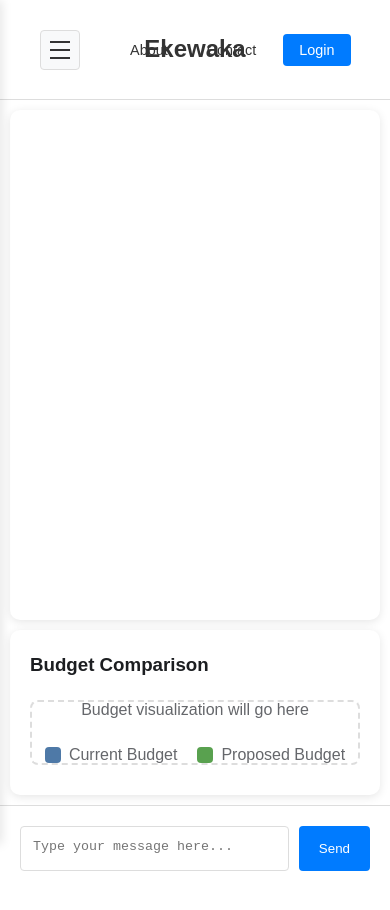
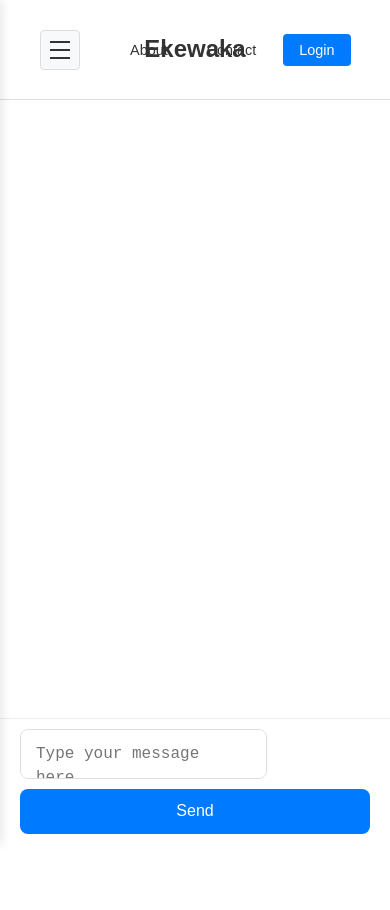
Before and after one commit to jonahjtran/Ekewaka, a React (Create React App) app: page /chat-analysis in a window 390 px wide. Shown: the top 910 px of the page. Built offline with nearby package versions, Linux system fonts and the light colour scheme.

Commit message:
formatted chat page

```diff
--- a/src/components/ChatAnalysisPage.css
+++ b/src/components/ChatAnalysisPage.css
@@ -1,41 +1,52 @@
 .chat-analysis-page {
-  height: 100vh;
   display: flex;
   flex-direction: column;
-  width: 100%;
-  transition: all 0.3s ease;
+  height: calc(100vh - 7vh); /* Subtract navbar height */
+  min-height: 0; /* Ensure flex items can shrink */
 }
 
 .main-content {
   display: flex;
-  height: calc(93vh - 80px); /* Subtract navbar and input section height */
-  padding: 20px;
-  gap: 20px;
-  width: 100%;
+  flex: 1;
+  overflow: hidden;
+  min-height: 0; /* Ensure flex items can shrink */
   transition: all 0.3s ease;
 }
 
-/* Chat Section Styles */
 .chat-section {
   flex: 1;
-  background: #fff;
-  border-radius: 10px;
-  box-shadow: 0 2px 10px rgba(0, 0, 0, 0.1);
+  padding: 20px;
   display: flex;
   flex-direction: column;
   overflow: hidden;
+  min-height: 0; /* Ensure flex items can shrink */
   transition: all 0.3s ease;
-  min-width: 0; /* Allow flex item to shrink below content size */
+  max-width: 100%;
 }
 
 .chat-messages {
   flex: 1;
   overflow-y: auto;
-  padding: 20px;
+  padding-right: 10px;
+  margin-bottom: 10px; /* Add space between messages and input */
+  max-width: 800px; /* Limit width of messages */
+  margin-left: auto;
+  margin-right: auto;
+  transition: all 0.3s ease;
+}
+
+/* When graph is active, adjust chat section */
+.graph-active .chat-section {
+  flex: 0 1 60%;
+  min-width: 400px;
+}
+
+.graph-active .chat-messages {
+  margin-right: 0;
 }
 
 .message {
-  margin-bottom: 20px;
+  margin-bottom: 15px;
   display: flex;
 }
 
@@ -47,62 +58,139 @@
   max-width: 70%;
   padding: 12px 16px;
   border-radius: 12px;
-  position: relative;
+  background: #f0f2f5;
 }
 
 .message.user .message-content {
   background: #007bff;
   color: white;
-  border-bottom-right-radius: 4px;
 }
 
 .message.bot .message-content {
   background: #f0f2f5;
-  color: #1c1e21;
-  border-bottom-left-radius: 4px;
 }
 
 .timestamp {
-  font-size: 0.75rem;
-  color: #65676b;
+  font-size: 0.8rem;
+  color: #666;
   margin-top: 4px;
   display: block;
 }
 
-/* Graph Section Styles */
-.graph-section {
-  width: 40%;
-  min-width: 300px; /* Minimum width for readability */
-  background: #fff;
-  border-radius: 10px;
-  box-shadow: 0 2px 10px rgba(0, 0, 0, 0.1);
-  padding: 20px;
+.message.user .timestamp {
+  color: #ccc;
+}
+
+/* Message input section */
+.message-input-section {
+  padding: 10px 20px;
+  background: white;
+  border-top: 1px solid #eee;
+  position: sticky;
+  bottom: 0;
+  width: 100%;
+  z-index: 1;
+}
+
+.message-form {
+  display: flex;
+  gap: 10px;
+  align-items: flex-start; /* Align items to top */
+  max-width: 800px; /* Match chat messages max-width */
+  margin: 0 auto;
   transition: all 0.3s ease;
 }
 
+.graph-active .message-form {
+  margin-right: 0;
+}
+
+.message-input {
+  flex: 1;
+  padding: 12px 15px;
+  border: 1px solid #ddd;
+  border-radius: 8px;
+  font-size: 1rem;
+  line-height: 1.5;
+  resize: none;
+  max-height: 150px;
+  min-height: 45px;
+  overflow-y: auto;
+  background: #fff;
+  display: block; /* Ensure block display */
+  margin: 0; /* Remove any default margins */
+  box-sizing: border-box; /* Include padding in height calculation */
+}
+
+.message-input:focus {
+  outline: none;
+  border-color: #007bff;
+}
+
+.send-button {
+  background: #007bff;
+  color: white;
+  border: none;
+  border-radius: 8px;
+  padding: 12px 24px;
+  font-size: 1rem;
+  cursor: pointer;
+  height: 45px;
+  transition: background-color 0.2s ease;
+  white-space: nowrap;
+  align-self: flex-end; /* Align button with bottom of input */
+  margin-bottom: 0; /* Remove any default margins */
+}
+
+.send-button:hover {
+  background: #0056b3;
+}
+
+/* Graph section */
+.graph-section {
+  width: 0;
+  padding: 0;
+  border-left: none;
+  background: #f8f9fa;
+  overflow: hidden;
+  opacity: 0;
+  transition: all 0.3s ease;
+}
+
+/* When graph is active */
+.graph-active .graph-section {
+  width: 40%;
+  min-width: 350px;
+  padding: 20px;
+  border-left: 1px solid #eee;
+  opacity: 1;
+  overflow-y: auto;
+}
+
 .graph-container {
-  height: 100%;
+  background: white;
+  border-radius: 8px;
+  padding: 20px;
+  box-shadow: 0 2px 4px rgba(0, 0, 0, 0.05);
 }
 
 .graph-container h3 {
   margin-bottom: 20px;
-  color: #1c1e21;
+  color: #333;
 }
 
 .graph-placeholder {
-  height: calc(100% - 60px);
-  border: 2px dashed #ddd;
-  border-radius: 8px;
-  display: flex;
-  flex-direction: column;
-  justify-content: center;
-  align-items: center;
-  color: #65676b;
+  text-align: center;
+  padding: 40px 20px;
+  background: #f8f9fa;
+  border-radius: 4px;
+  color: #666;
 }
 
 .budget-legend {
   margin-top: 20px;
   display: flex;
+  justify-content: center;
   gap: 20px;
 }
 
@@ -120,65 +208,47 @@
 }
 
 .old-budget-color {
-  background: #4e79a7;
+  background: #007bff;
 }
 
 .new-budget-color {
-  background: #59a14f;
+  background: #28a745;
 }
 
-/* Message Input Section Styles */
-.message-input-section {
-  padding: 20px;
-  background: #fff;
-  border-top: 1px solid #ddd;
-  width: 100%;
-  transition: all 0.3s ease;
-}
-
-.message-form {
-  display: flex;
-  gap: 10px;
-  width: 100%;
-}
-
-.message-input {
-  flex: 1;
-  padding: 12px;
-  border: 1px solid #ddd;
-  border-radius: 4px;
-  resize: none;
-  min-height: 45px;
-}
-
-.send-button {
-  padding: 0 20px;
-  background: #007bff;
-  color: white;
-  border: none;
-  border-radius: 4px;
-  cursor: pointer;
-  transition: background-color 0.3s ease;
-}
-
-.send-button:hover {
-  background: #0056b3;
-}
-
-/* Responsive adjustments */
+/* Responsive styles */
 @media (max-width: 1024px) {
-  .main-content {
-    flex-direction: column;
+  .graph-active .chat-section {
+    flex: 0 1 55%;
   }
 
-  .graph-section {
-    width: 100%;
+  .graph-active .graph-section {
+    width: 45%;
   }
 }
 
 @media (max-width: 768px) {
   .main-content {
-    padding: 10px;
-    gap: 10px;
+    flex-direction: column;
+  }
+
+  .chat-section,
+  .graph-active .chat-section {
+    flex: 1;
+    width: 100%;
+  }
+
+  .graph-section,
+  .graph-active .graph-section {
+    width: 100%;
+    border-left: none;
+    border-top: 1px solid #eee;
+  }
+
+  .message-form {
+    flex-direction: column;
+  }
+
+  .send-button {
+    width: 100%;
   }
 }
--- a/src/components/ChatAnalysisPage.js
+++ b/src/components/ChatAnalysisPage.js
@@ -1,11 +1,14 @@
-import React, { useState, useEffect } from 'react';
+import React, { useState, useEffect, useRef } from 'react';
 import { useLocation } from 'react-router-dom';
 import './ChatAnalysisPage.css';
 
 function ChatAnalysisPage() {
   const [messages, setMessages] = useState([]);
   const [newMessage, setNewMessage] = useState('');
+  const [showGraph, setShowGraph] = useState(false);
   const location = useLocation();
+  const textareaRef = useRef(null);
+  const messagesEndRef = useRef(null);
 
   useEffect(() => {
     // Handle initial goal from landing page
@@ -26,8 +29,63 @@ function ChatAnalysisPage() {
       };
 
       setMessages([userMessage, botMessage]);
+      setShowGraph(true); // Show graph when initial goal is set
     }
   }, [location.state]);
+
+  useEffect(() => {
+    scrollToBottom();
+  }, [messages]);
+
+  // Show graph when there are messages
+  useEffect(() => {
+    if (messages.length > 0) {
+      setShowGraph(true);
+    }
+  }, [messages]);
+
+  const scrollToBottom = () => {
+    messagesEndRef.current?.scrollIntoView({ behavior: "smooth" });
+  };
+
+  const adjustTextareaHeight = () => {
+    const textarea = textareaRef.current;
+    if (textarea) {
+      textarea.style.height = 'auto';
+      const newHeight = Math.min(textarea.scrollHeight, 150);
+      textarea.style.height = `${newHeight}px`;
+    }
+  };
+
+  const handleMessageChange = (e) => {
+    setNewMessage(e.target.value);
+    adjustTextareaHeight();
+  };
+
+  const handleSubmit = (e) => {
+    e.preventDefault();
+    if (newMessage.trim()) {
+      const userMessage = {
+        text: newMessage,
+        sender: 'user',
+        timestamp: new Date().toLocaleTimeString()
+      };
+
+      const botMessage = {
+        text: "Thank you for providing that information. I'm analyzing your budget and goals to provide personalized recommendations. Could you please specify your preferred timeline for achieving this goal?",
+        sender: 'bot',
+        timestamp: new Date().toLocaleTimeString()
+      };
+
+      setMessages([...messages, userMessage, botMessage]);
+      setNewMessage('');
+      setShowGraph(true); // Show graph when new message is sent
+
+      if (textareaRef.current) {
+        textareaRef.current.style.height = '45px';
+      }
+    }
+  };
 
   // Dummy data for the graphs - replace with real data later
   const dummyBudgetData = {
@@ -47,32 +105,9 @@ function ChatAnalysisPage() {
     }
   };
 
-  const handleSubmit = (e) => {
-    e.preventDefault();
-    if (newMessage.trim()) {
-      // Add user message
-      const userMessage = {
-        text: newMessage,
-        sender: 'user',
-        timestamp: new Date().toLocaleTimeString()
-      };
-
-      // Simulate bot response (replace with actual API call later)
-      const botMessage = {
-        text: "Thank you for providing that information. I'm analyzing your budget and goals to provide personalized recommendations. Could you please specify your preferred timeline for achieving this goal?",
-        sender: 'bot',
-        timestamp: new Date().toLocaleTimeString()
-      };
-
-      setMessages([...messages, userMessage, botMessage]);
-      setNewMessage('');
-    }
-  };
-
   return (
     <div className="chat-analysis-page">
-      <div className="main-content">
-        {/* Left side - Chat */}
+      <div className={`main-content ${showGraph ? 'graph-active' : ''}`}>
         <div className="chat-section">
           <div className="chat-messages">
             {messages.map((message, index) => (
@@ -83,15 +118,14 @@ function ChatAnalysisPage() {
                 </div>
               </div>
             ))}
+            <div ref={messagesEndRef} />
           </div>
         </div>
 
-        {/* Right side - Graphs */}
         <div className="graph-section">
           <div className="graph-container">
             <h3>Budget Comparison</h3>
             <div className="graph-placeholder">
-              {/* Replace with actual graph component */}
               <p>Budget visualization will go here</p>
               <div className="budget-legend">
                 <div className="legend-item">
@@ -108,15 +142,21 @@ function ChatAnalysisPage() {
         </div>
       </div>
 
-      {/* Bottom - Message Input */}
       <div className="message-input-section">
         <form onSubmit={handleSubmit} className="message-form">
           <textarea
+            ref={textareaRef}
             value={newMessage}
-            onChange={(e) => setNewMessage(e.target.value)}
+            onChange={handleMessageChange}
             placeholder="Type your message here..."
             className="message-input"
             rows="1"
+            onKeyDown={(e) => {
+              if (e.key === 'Enter' && !e.shiftKey) {
+                e.preventDefault();
+                handleSubmit(e);
+              }
+            }}
           />
           <button type="submit" className="send-button">
             Send
```
